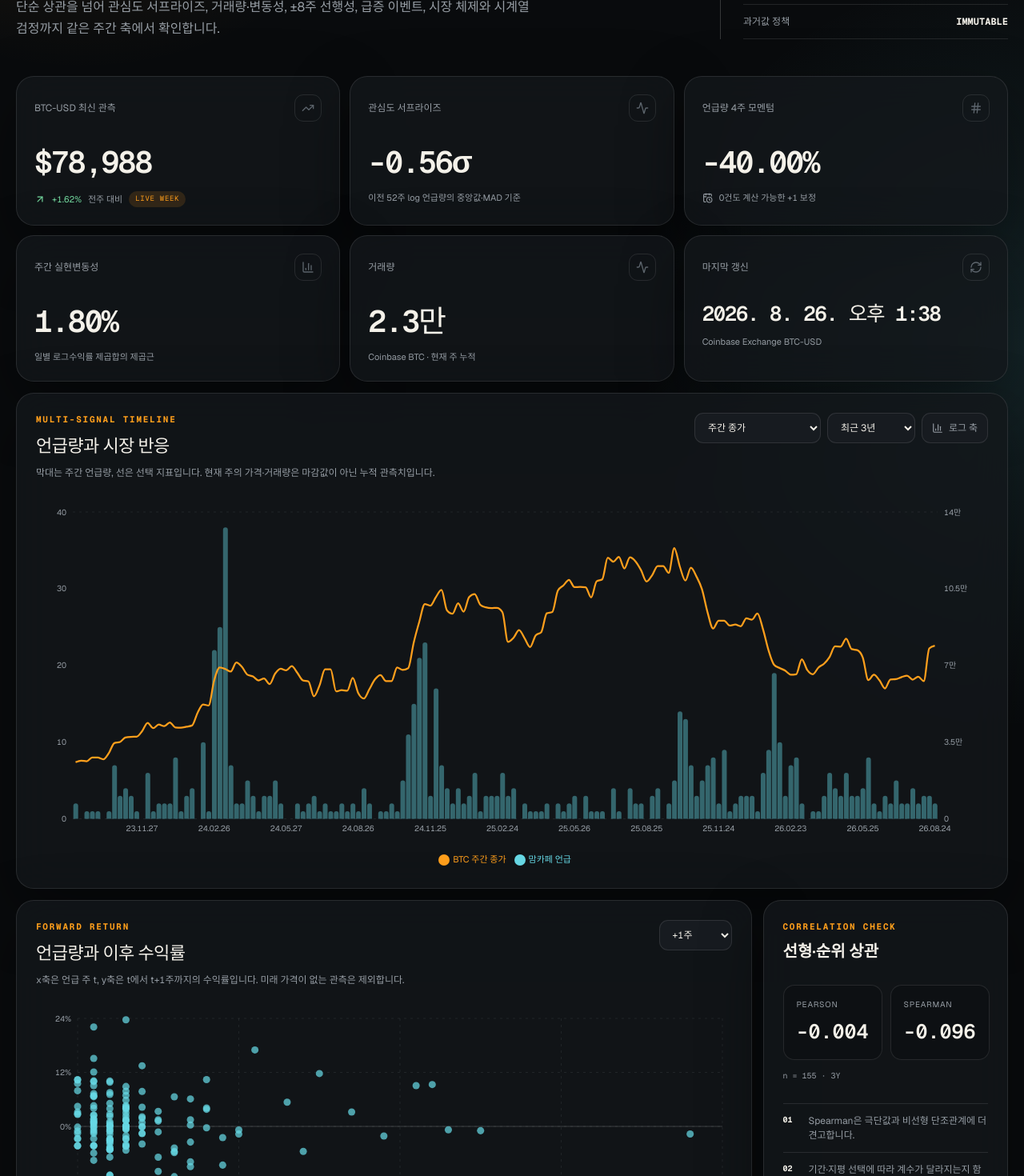
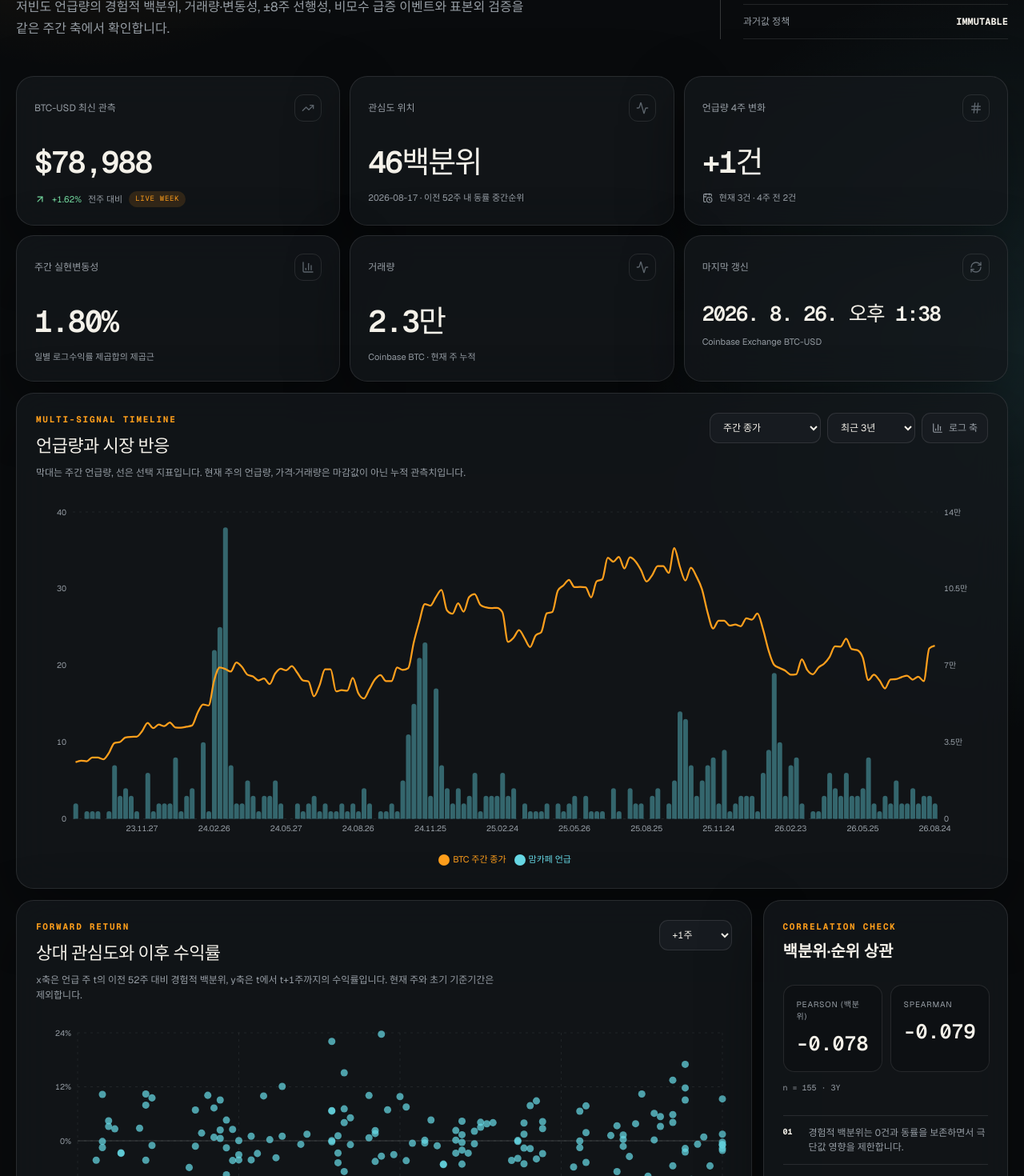
Before and after one commit to yoonch9009/momcafe-bitcoin-web, a Next.js app: page / in a window 1280 px wide. Shown: the part 360-1830 px from the top of the page at 80% size. Built offline with nearby package versions, Linux system fonts and the light colour scheme.

Commit message:
fix: adapt analytics to sparse mention counts

```diff
--- a/components/dashboard-charts.tsx
+++ b/components/dashboard-charts.tsx
@@ -54,7 +54,7 @@ const metricNames: Record<Metric, string> = {
   volume: "BTC 거래량",
   volatility: "실현변동성",
   range: "고저 변동폭",
-  attention: "관심도 서프라이즈",
+  attention: "관심도 백분위",
   nextReturn: "다음 주 수익률",
 };
 
@@ -67,7 +67,9 @@ export function TimelineChart({
   metric: Metric;
   logarithmic: boolean;
 }) {
-  const isPercent = ["volatility", "range", "nextReturn"].includes(metric);
+  const isPercent = ["volatility", "range", "attention", "nextReturn"].includes(
+    metric,
+  );
   return (
     <ResponsiveContainer height="100%" width="100%">
       <ComposedChart
@@ -97,7 +99,13 @@ export function TimelineChart({
         />
         <YAxis
           axisLine={false}
-          domain={logarithmic ? ["auto", "auto"] : undefined}
+          domain={
+            metric === "attention"
+              ? [0, 100]
+              : logarithmic
+                ? ["auto", "auto"]
+                : undefined
+          }
           orientation="right"
           scale={logarithmic ? "log" : "auto"}
           tick={{ fill: "var(--muted)", fontSize: 10 }}
@@ -160,12 +168,13 @@ export function CorrelationChart({ data }: { data: ScatterPoint[] }) {
         <CartesianGrid stroke="var(--grid)" strokeDasharray="3 5" />
         <XAxis
           axisLine={false}
-          dataKey="posts"
-          name="게시글"
+          dataKey="attentionPercentile"
+          domain={[0, 100]}
+          name="관심도 백분위"
           tick={{ fill: "var(--muted)", fontSize: 10 }}
           tickLine={false}
           type="number"
-          unit="건"
+          unit="%"
         />
         <YAxis
           axisLine={false}
--- a/components/dashboard-shell.tsx
+++ b/components/dashboard-shell.tsx
@@ -118,6 +118,10 @@ function signed(value: number | null, digits = 2, suffix = "%") {
     : `${value >= 0 ? "+" : ""}${value.toFixed(digits)}${suffix}`;
 }
 
+function signedCount(value: number | null) {
+  return value === null ? "—" : `${value >= 0 ? "+" : ""}${value}건`;
+}
+
 function heatBackground(value: number | null) {
   if (value === null) return "var(--canvas-soft)";
   const opacity = 0.12 + Math.min(1, Math.abs(value)) * 0.7;
@@ -180,7 +184,7 @@ export function DashboardShell() {
                   : metric === "range"
                     ? point.rangePct
                     : metric === "attention"
-                      ? point.attentionScore
+                      ? point.attentionPercentile
                       : point.nextWeekReturn === null
                         ? null
                         : point.nextWeekReturn * 100,
@@ -192,7 +196,10 @@ export function DashboardShell() {
     [horizon, visibleSeries],
   );
   const correlationPairs = useMemo(
-    () => scatter.map((point) => [point.posts, point.returnPct] as const),
+    () =>
+      scatter.map(
+        (point) => [point.attentionPercentile, point.returnPct] as const,
+      ),
     [scatter],
   );
   const correlation = useMemo(
@@ -260,6 +267,14 @@ export function DashboardShell() {
     .slice(0, analytics.indexOf(latest))
     .reverse()
     .find((point) => point.btcClose !== null);
+  const latestAttention = [...analytics]
+    .reverse()
+    .find(
+      (point) =>
+        point.periodStatus === "complete" && point.attentionPercentile !== null,
+    )!;
+  const latestAttentionIndex = analytics.indexOf(latestAttention);
+  const attentionFourWeeksAgo = analytics[latestAttentionIndex - 4];
   const priceChange = relativeChange(
     latest.btcClose,
     previous?.btcClose ?? null,
@@ -320,9 +335,8 @@ export function DashboardShell() {
               <em>비트코인의 반응.</em>
             </h1>
             <p className="hero-copy">
-              단순 상관을 넘어 관심도 서프라이즈, 거래량·변동성, ±8주 선행성,
-              급증 이벤트, 시장 체제와 시계열 검정까지 같은 주간 축에서
-              확인합니다.
+              저빈도 언급량의 경험적 백분위, 거래량·변동성, ±8주 선행성, 비모수
+              급증 이벤트와 표본외 검증을 같은 주간 축에서 확인합니다.
             </p>
           </div>
           <aside className="status-panel" aria-label="데이터 상태">
@@ -383,29 +397,34 @@ export function DashboardShell() {
           </article>
           <article className="surface kpi-card">
             <div className="kpi-head">
-              <span>관심도 서프라이즈</span>
+              <span>관심도 위치</span>
               <span className="kpi-icon">
                 <Activity size={16} />
               </span>
             </div>
             <div className="kpi-value">
-              {fixed(latest.attentionScore, 2, "σ")}
+              {fixed(latestAttention.attentionPercentile, 0, "백분위")}
             </div>
             <div className="kpi-foot">
-              <span>이전 52주 log 언급량의 중앙값·MAD 기준</span>
+              <span>{latestAttention.week} · 이전 52주 내 동률 중간순위</span>
             </div>
           </article>
           <article className="surface kpi-card">
             <div className="kpi-head">
-              <span>언급량 4주 모멘텀</span>
+              <span>언급량 4주 변화</span>
               <span className="kpi-icon">
                 <Hash size={16} />
               </span>
             </div>
-            <div className="kpi-value">{signed(latest.mentionMomentum4w)}</div>
+            <div className="kpi-value">
+              {signedCount(latestAttention.mentionChange4w)}
+            </div>
             <div className="kpi-foot">
               <CalendarClock size={13} />
-              <span>0건도 계산 가능한 +1 보정</span>
+              <span>
+                현재 {latestAttention.postCount}건 · 4주 전{" "}
+                {attentionFourWeeksAgo?.postCount ?? "—"}건
+              </span>
             </div>
           </article>
           <article className="surface kpi-card">
@@ -460,7 +479,7 @@ export function DashboardShell() {
               <p className="eyebrow">MULTI-SIGNAL TIMELINE</p>
               <h2>언급량과 시장 반응</h2>
               <p className="section-note">
-                막대는 주간 언급량, 선은 선택 지표입니다. 현재 주의
+                막대는 주간 언급량, 선은 선택 지표입니다. 현재 주의 언급량,
                 가격·거래량은 마감값이 아닌 누적 관측치입니다.
               </p>
             </div>
@@ -481,7 +500,7 @@ export function DashboardShell() {
                 <option value="volume">거래량</option>
                 <option value="volatility">실현변동성</option>
                 <option value="range">고저 변동폭</option>
-                <option value="attention">관심도 서프라이즈</option>
+                <option value="attention">관심도 백분위</option>
                 <option value="nextReturn">다음 주 수익률</option>
               </select>
               <select
@@ -518,10 +537,11 @@ export function DashboardShell() {
             <div className="section-head">
               <div>
                 <p className="eyebrow">FORWARD RETURN</p>
-                <h2>언급량과 이후 수익률</h2>
+                <h2>상대 관심도와 이후 수익률</h2>
                 <p className="section-note">
-                  x축은 언급 주 t, y축은 t에서 t+{horizon}주까지의 수익률입니다.
-                  미래 가격이 없는 관측은 제외합니다.
+                  x축은 언급 주 t의 이전 52주 대비 경험적 백분위, y축은 t에서 t+
+                  {horizon}주까지의 수익률입니다. 현재 주와 초기 기준기간은
+                  제외합니다.
                 </p>
               </div>
               <select
@@ -543,10 +563,10 @@ export function DashboardShell() {
           </article>
           <aside className="surface analysis-card">
             <p className="eyebrow">CORRELATION CHECK</p>
-            <h2 className="mt-2 text-xl font-semibold">선형·순위 상관</h2>
+            <h2 className="mt-2 text-xl font-semibold">백분위·순위 상관</h2>
             <div className="dual-stat">
               <div>
-                <span>Pearson</span>
+                <span>Pearson (백분위)</span>
                 <strong>{fixed(correlation, 3)}</strong>
               </div>
               <div>
@@ -562,7 +582,8 @@ export function DashboardShell() {
               <li>
                 <b>01</b>
                 <span>
-                  Spearman은 극단값과 비선형 단조관계에 더 견고합니다.
+                  경험적 백분위는 0건과 동률을 보존하면서 극단값 영향을
+                  제한합니다.
                 </span>
               </li>
               <li>
@@ -585,9 +606,8 @@ export function DashboardShell() {
               <p className="eyebrow">±8 WEEK LEAD / LAG</p>
               <h2>무엇이 먼저 움직였나</h2>
               <p className="section-note">
-                양수(+N)는 관심도 서프라이즈가 시장 지표보다 N주 먼저,
-                음수(-N)는 시장 지표가 먼저입니다. 각 칸은 선택한
-                상관계수입니다.
+                양수(+N)는 관심도 백분위가 시장 지표보다 N주 먼저, 음수(-N)는
+                시장 지표가 먼저입니다. 각 칸은 선택한 상관계수입니다.
               </p>
             </div>
             <select
@@ -652,9 +672,8 @@ export function DashboardShell() {
             <p className="eyebrow">SPIKE EVENT STUDY</p>
             <h2 className="mt-2 text-xl font-semibold">관심 급증 이후 경로</h2>
             <p className="section-note">
-              관심도 서프라이즈가 +2σ 이상인 주를 사건으로 잡아 이후 중앙
-              수익률과 최대 유리·불리 움직임을 Coinbase OHLCV 기준으로
-              계산합니다.
+              이전 52주 상위 5%이면서 중앙값보다 3건 이상 많은 주를 사건으로
+              잡아 이후 중앙 수익률과 최대 유리·불리 움직임을 계산합니다.
             </p>
             <div className="chart-wrap">
               <EventStudyChart data={events} />
@@ -688,7 +707,7 @@ export function DashboardShell() {
                       <td>
                         {item.confidenceInterval
                           ? `${signed(item.confidenceInterval[0], 1)} ~ ${signed(item.confidenceInterval[1], 1)}`
-                          : "n<5"}
+                          : "n<8"}
                       </td>
                     </tr>
                   ))}
@@ -696,8 +715,8 @@ export function DashboardShell() {
               </table>
             </div>
             <p className="tiny-note">
-              95% 구간은 시계열 의존을 일부 보존하는 이동 블록 부트스트랩 중앙값
-              구간입니다. 사건 중첩은 제거하지 않았습니다.
+              각 지평에서 겹치는 사건 구간은 제거합니다. 95% 구간은 n≥8일 때만
+              이동 블록 부트스트랩 중앙값 구간으로 표시합니다.
             </p>
           </article>
         </section>
@@ -707,7 +726,7 @@ export function DashboardShell() {
             <p className="eyebrow">TIME-VARYING RELATIONSHIP</p>
             <h2 className="mt-2 text-xl font-semibold">52주 롤링 상관</h2>
             <p className="section-note">
-              관심도 서프라이즈(t)와 다음 1주 수익률(t+1)의 관계가 시간에 따라
+              관심도 백분위(t)와 다음 1주 수익률(t+1)의 관계가 시간에 따라
               얼마나 불안정한지 보여줍니다.
             </p>
             <div className="chart-wrap">
@@ -718,7 +737,8 @@ export function DashboardShell() {
             <p className="eyebrow">MARKET REGIMES</p>
             <h2 className="mt-2 text-xl font-semibold">시장 체제별 차이</h2>
             <p className="section-note">
-              추세는 26주 이동평균, 변동성은 이전 52주 중앙값으로만 판정합니다.
+              관심도는 52주 경험적 백분위를 사용합니다. 추세는 26주 이동평균,
+              변동성은 이전 52주 중앙값으로만 판정합니다.
             </p>
             <div className="table-scroll">
               <table className="data-table">
@@ -798,8 +818,9 @@ export function DashboardShell() {
               ADF p: 관심 변화{" "}
               {fixed(granger.adfPValues?.attentionChange ?? null, 4)} · 수익률{" "}
               {fixed(granger.adfPValues?.btcReturn ?? null, 4)} · n=
-              {granger.observations}. Granger 선행성은 경제적 인과의 증명이
-              아닙니다.
+              {granger.observations}. log1p 변환은 0건을 처리하지만 카운트의
+              과산포를 직접 모형화하지 않으므로 탐색적 보조지표이며, 경제적
+              인과의 증명이 아닙니다.
             </p>
           </article>
           <aside className="surface analysis-card validation-card">
@@ -835,8 +856,8 @@ export function DashboardShell() {
             <article>
               <strong>현재 제공</strong>
               <p>
-                언급량, 강건한 관심도, OHLCV, 변동성, 선행·후행, 이벤트, 롤링,
-                체제, Granger, 워크포워드
+                원시 언급량, 52주 경험적 백분위, 절대 건수 변화, OHLCV, 비중첩
+                이벤트, 선행·후행, 체제, Granger, 워크포워드
               </p>
             </article>
             <article>
@@ -849,8 +870,8 @@ export function DashboardShell() {
             <article>
               <strong>해석 원칙</strong>
               <p>
-                진행 중인 주는 부분 관측이며, 상관·선행성·표본내 유의성은
-                매매성과나 인과를 보장하지 않음
+                언급량은 0이 많고 과산포된 이산값입니다. 헤드라인은 확정 주만
+                사용하며 상관·선행성은 매매성과나 인과를 보장하지 않음
               </p>
             </article>
           </div>
--- a/lib/statistics.ts
+++ b/lib/statistics.ts
@@ -58,8 +58,10 @@ export function median(values: number[]): number | null {
 }
 
 export type AnalyticPoint = WeeklyPoint & {
-  attentionScore: number | null;
-  mentionMomentum4w: number | null;
+  attentionPercentile: number | null;
+  attentionBaselineMedian: number | null;
+  isAttentionSpike: boolean;
+  mentionChange4w: number | null;
   weeklyReturnPct: number | null;
   absoluteReturnPct: number | null;
   volumeChangePct: number | null;
@@ -68,21 +70,31 @@ export type AnalyticPoint = WeeklyPoint & {
   volatilityRegime: "high" | "low" | null;
 };
 
+function empiricalPercentile(value: number, history: number[]): number | null {
+  if (history.length < 26) return null;
+  const lower = history.filter((item) => item < value).length;
+  const tied = history.filter((item) => item === value).length;
+  return ((lower + tied / 2) / history.length) * 100;
+}
+
 export function enrichSeries(series: WeeklyPoint[]): AnalyticPoint[] {
   return series.map((point, index) => {
-    const history = series
+    const countHistory = series
       .slice(Math.max(0, index - 52), index)
-      .map((item) => Math.log1p(item.postCount));
-    const baselineMedian = history.length >= 26 ? median(history) : null;
-    const deviations =
-      baselineMedian === null
-        ? []
-        : history.map((value) => Math.abs(value - baselineMedian));
-    const mad = median(deviations);
-    const attentionScore =
-      baselineMedian === null || mad === null || mad === 0
-        ? null
-        : (0.67448975 * (Math.log1p(point.postCount) - baselineMedian)) / mad;
+      .map((item) => item.postCount);
+    const attentionBaselineMedian =
+      countHistory.length >= 26 ? median(countHistory) : null;
+    const attentionPercentile = empiricalPercentile(
+      point.postCount,
+      countHistory,
+    );
+    const spikeThreshold =
+      countHistory.length >= 26 ? percentile(countHistory, 0.95) : null;
+    const isAttentionSpike =
+      spikeThreshold !== null &&
+      attentionBaselineMedian !== null &&
+      point.postCount >= spikeThreshold &&
+      point.postCount - attentionBaselineMedian >= 3;
     const previous = index > 0 ? series[index - 1] : null;
     const fourWeeksAgo = index >= 4 ? series[index - 4] : null;
     const weeklyReturnPct =
@@ -109,11 +121,11 @@ export function enrichSeries(series: WeeklyPoint[]): AnalyticPoint[] {
       volatilityHistory.length >= 26 ? median(volatilityHistory) : null;
     return {
       ...point,
-      attentionScore,
-      mentionMomentum4w:
-        fourWeeksAgo === null
-          ? null
-          : ((point.postCount + 1) / (fourWeeksAgo.postCount + 1) - 1) * 100,
+      attentionPercentile,
+      attentionBaselineMedian,
+      isAttentionSpike,
+      mentionChange4w:
+        fourWeeksAgo === null ? null : point.postCount - fourWeeksAgo.postCount,
       weeklyReturnPct,
       absoluteReturnPct:
         weeklyReturnPct === null ? null : Math.abs(weeklyReturnPct),
@@ -135,10 +147,15 @@ export function enrichSeries(series: WeeklyPoint[]): AnalyticPoint[] {
   });
 }
 
-export type ScatterPoint = { week: string; posts: number; returnPct: number };
+export type ScatterPoint = {
+  week: string;
+  posts: number;
+  attentionPercentile: number;
+  returnPct: number;
+};
 
 export function laggedReturns(
-  series: WeeklyPoint[],
+  series: AnalyticPoint[],
   horizon: number,
 ): ScatterPoint[] {
   const result: ScatterPoint[] = [];
@@ -148,12 +165,14 @@ export function laggedReturns(
     if (
       start.btcClose === null ||
       end.btcClose === null ||
-      start.btcClose === 0
+      start.btcClose === 0 ||
+      start.attentionPercentile === null
     )
       continue;
     result.push({
       week: start.week,
       posts: start.postCount,
+      attentionPercentile: start.attentionPercentile,
       returnPct: (end.btcClose / start.btcClose - 1) * 100,
     });
   }
@@ -196,7 +215,7 @@ export function leadLagMatrix(
         const pairs: Array<readonly [number, number]> = [];
         for (let index = 0; index < series.length; index += 1) {
           const target = series[index + lag];
-          const attention = series[index].attentionScore;
+          const attention = series[index].attentionPercentile;
           const value = target ? outcomeValue(target, outcome) : null;
           if (attention !== null && value !== null)
             pairs.push([attention, value]);
@@ -232,14 +251,14 @@ export function rollingCorrelations(
       const start = series[index];
       const future = series[index + horizon];
       if (
-        start.attentionScore === null ||
+        start.attentionPercentile === null ||
         start.btcClose === null ||
         future.btcClose === null ||
         start.btcClose === 0
       )
         continue;
       pairs.push([
-        start.attentionScore,
+        start.attentionPercentile,
         (future.btcClose / start.btcClose - 1) * 100,
       ]);
     }
@@ -269,7 +288,7 @@ function movingBlockMedianCI(
   seed: number,
   samples = 1000,
 ): readonly [number, number] | null {
-  if (values.length < 5) return null;
+  if (values.length < 8) return null;
   let state = seed >>> 0;
   const random = () => {
     state = (1664525 * state + 1013904223) >>> 0;
@@ -306,24 +325,25 @@ export type EventStudyResult = {
 
 export function eventStudy(
   series: AnalyticPoint[],
-  threshold = 2,
   horizons = [1, 2, 4, 8],
 ): EventStudyResult[] {
   return horizons.map((horizon) => {
     const returns: number[] = [];
     const mfe: number[] = [];
     const mae: number[] = [];
+    let lastEventIndex = -Number.POSITIVE_INFINITY;
     for (let index = 0; index + horizon < series.length; index += 1) {
       const start = series[index];
       const end = series[index + horizon];
       if (
-        start.attentionScore === null ||
-        start.attentionScore < threshold ||
+        !start.isAttentionSpike ||
+        index - lastEventIndex <= horizon ||
         start.btcExchangeClose === null ||
         start.btcExchangeClose === 0 ||
         end.btcExchangeClose === null
       )
         continue;
+      lastEventIndex = index;
       returns.push((end.btcExchangeClose / start.btcExchangeClose - 1) * 100);
       const future = series.slice(index + 1, index + horizon + 1);
       const highs = future
@@ -376,14 +396,14 @@ export function regimeAnalysis(series: AnalyticPoint[]): RegimeResult[] {
       const future = series[index + 1];
       if (
         !matches(point) ||
-        point.attentionScore === null ||
+        point.attentionPercentile === null ||
         point.btcClose === null ||
         point.btcClose === 0 ||
         future.btcClose === null
       )
         continue;
       pairs.push([
-        point.attentionScore,
+        point.attentionPercentile,
         (future.btcClose / point.btcClose - 1) * 100,
       ]);
     }
@@ -412,13 +432,13 @@ export function walkForwardValidation(
     const point = series[index];
     const future = series[index + 1];
     if (
-      point.attentionScore !== null &&
+      point.attentionPercentile !== null &&
       point.btcClose !== null &&
       point.btcClose !== 0 &&
       future.btcClose !== null
     )
       observations.push({
-        x: point.attentionScore,
+        x: point.attentionPercentile,
         y: (future.btcClose / point.btcClose - 1) * 100,
       });
   }
```
Also changed, not shown: 2 other files (tests, documents, lock files or other folders).
